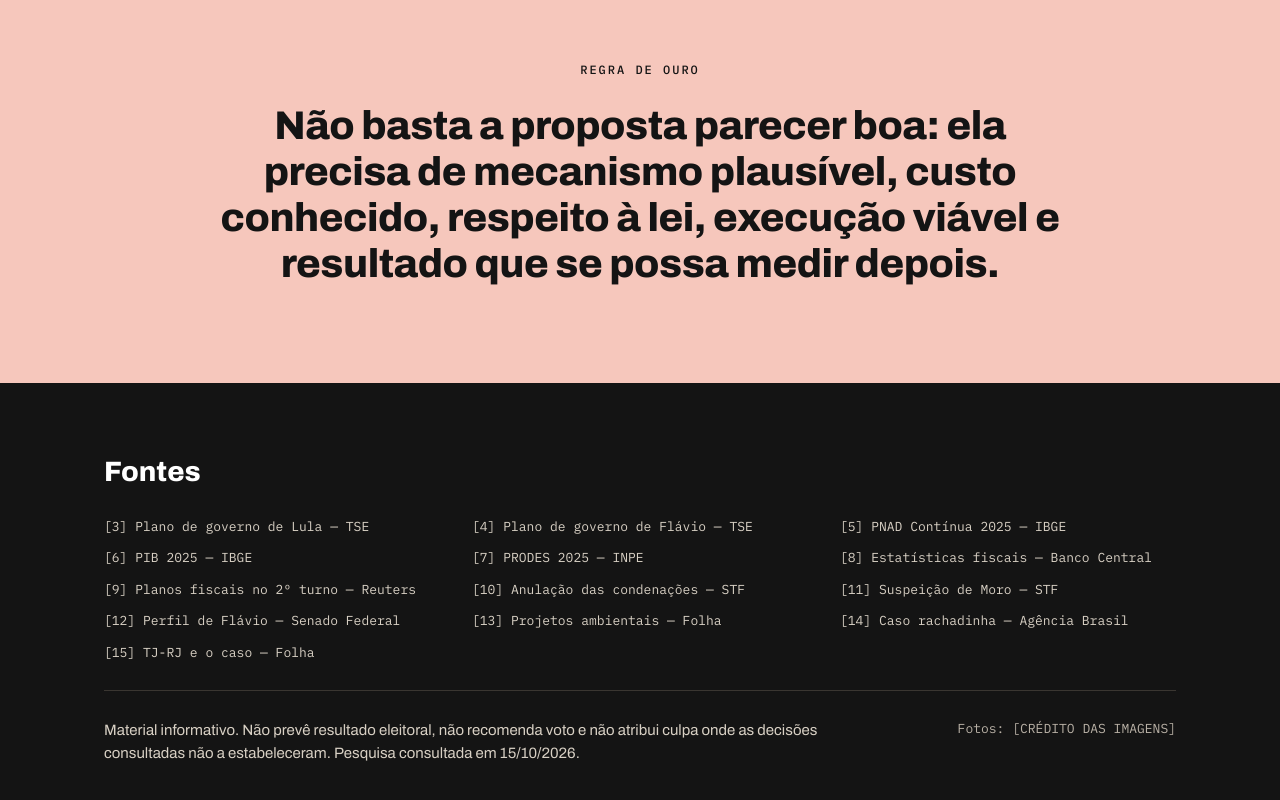
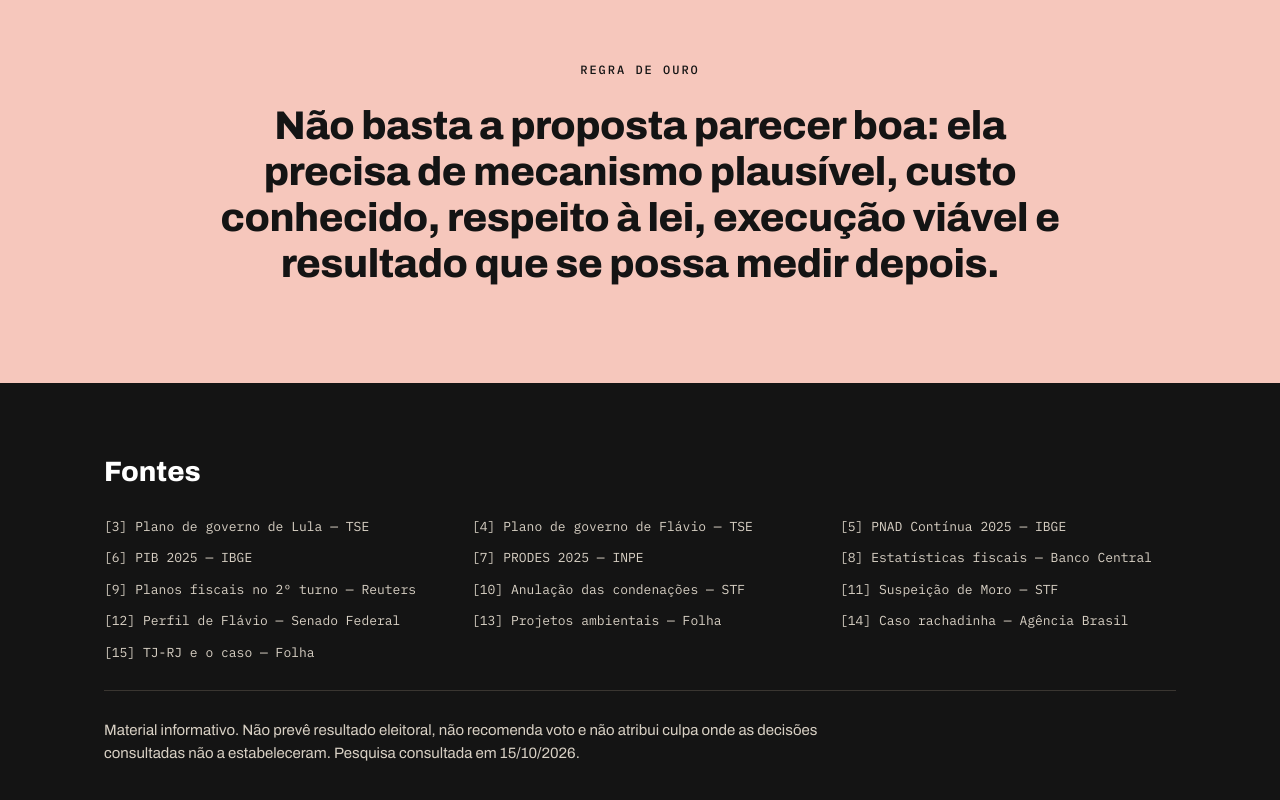
Before and after one commit to dutrathiagodev/landing-page-face-a-face, a Next.js app: page / in a window 1280 px wide. Shown: the part 5122-5922 px from the top of the page. Built offline with nearby package versions, Linux system fonts and the light colour scheme; no server answers.

Commit message:
fix: remove o crédito de fotos do rodapé

```diff
--- a/src/components/layout/footer.tsx
+++ b/src/components/layout/footer.tsx
@@ -15,12 +15,9 @@ export function Footer() {
           ))}
         </ul>
 
-        <div className="flex flex-col gap-4 border-t border-line-dark pt-7 md:flex-row md:items-start md:justify-between md:gap-12">
+        <div className="flex flex-col gap-4 border-t border-line-dark pt-7 ">
           <p className="max-w-[760px] text-small leading-[1.5] text-text-on-dark">
             {footer.disclaimer}
-          </p>
-          <p className="shrink-0 font-mono text-mono leading-[1.5] text-muted-dark">
-            {footer.credit}
           </p>
         </div>
       </Container>
--- a/src/content/footer.ts
+++ b/src/content/footer.ts
@@ -17,5 +17,4 @@ export const footer = {
   ],
   disclaimer:
     "Material informativo. Não prevê resultado eleitoral, não recomenda voto e não atribui culpa onde as decisões consultadas não a estabeleceram. Pesquisa consultada em 15/10/2026.",
-  credit: "Fotos: [CRÉDITO DAS IMAGENS]",
 };
```
